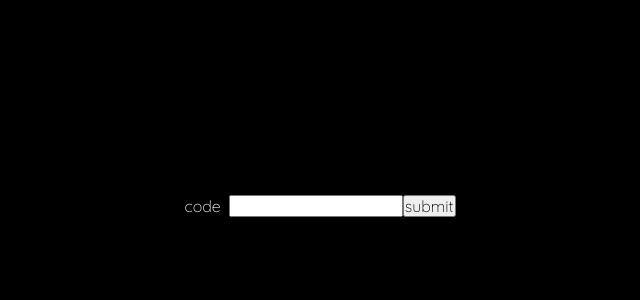
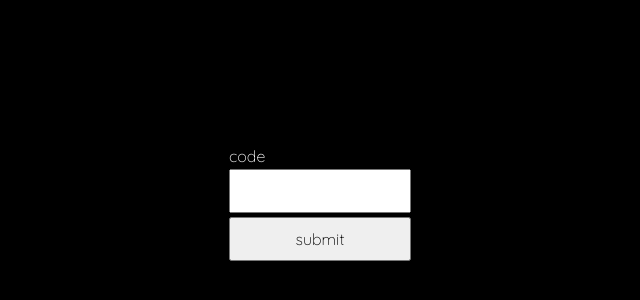
Before and after one commit to shawnkelleydev/first-light-web, a Next.js app: page / in a window 1280 px wide. Shown: the part 194-494 px from the top of the page, without its empty margins (320-960 px from the left). Built offline with nearby package versions, Linux system fonts and the light colour scheme.

Commit message:
add auth styles

```diff
--- a/components/AuthWrapper/Auth/index.js
+++ b/components/AuthWrapper/Auth/index.js
@@ -5,7 +5,7 @@ export default function Auth({ error, input, onChange, onSubmit }) {
     <div className={styles.auth}>
       <form onSubmit={onSubmit}>
         <label htmlFor='code'>
-          <span>code</span>
+          code
           <input
             id='code'
             type='number'
@@ -14,8 +14,8 @@ export default function Auth({ error, input, onChange, onSubmit }) {
           />
         </label>
         <button type='submit'>submit</button>
+        <span>{error}</span>
       </form>
-      <span>{error}</span>
     </div>
   )
 }
--- a/components/AuthWrapper/Auth/styles.module.css
+++ b/components/AuthWrapper/Auth/styles.module.css
@@ -9,6 +9,21 @@
   width: 100vw;
 }
 
+.auth form, .auth label {
+  display: flex;
+  flex-direction: column;
+  gap: 4px
+}
+
 .auth input {
-  margin: 0 0 0 8px;
+  height: 44px;
+  padding: 0 4px;
+  text-align: center;
 }
+
+.auth button { height: 44px; }
+
+.auth span {
+  color: #ff6d6d;
+  text-align: center;
+}
--- a/components/Link/Internal/index.js
+++ b/components/Link/Internal/index.js
@@ -7,7 +7,7 @@ export default function External({ styles, text, url }) {
   const checkForMatch = () => {
     let match = false
     const words = text.replace(/[?.!]/g, '').split(' ')
-    words.forEach((word) => (route.includes(word) ? (match = true) : null))
+    words.forEach(word => (route.includes(word) ? (match = true) : null))
     if (text === 'home' && route === '/') match = true
     return match
   }
```
